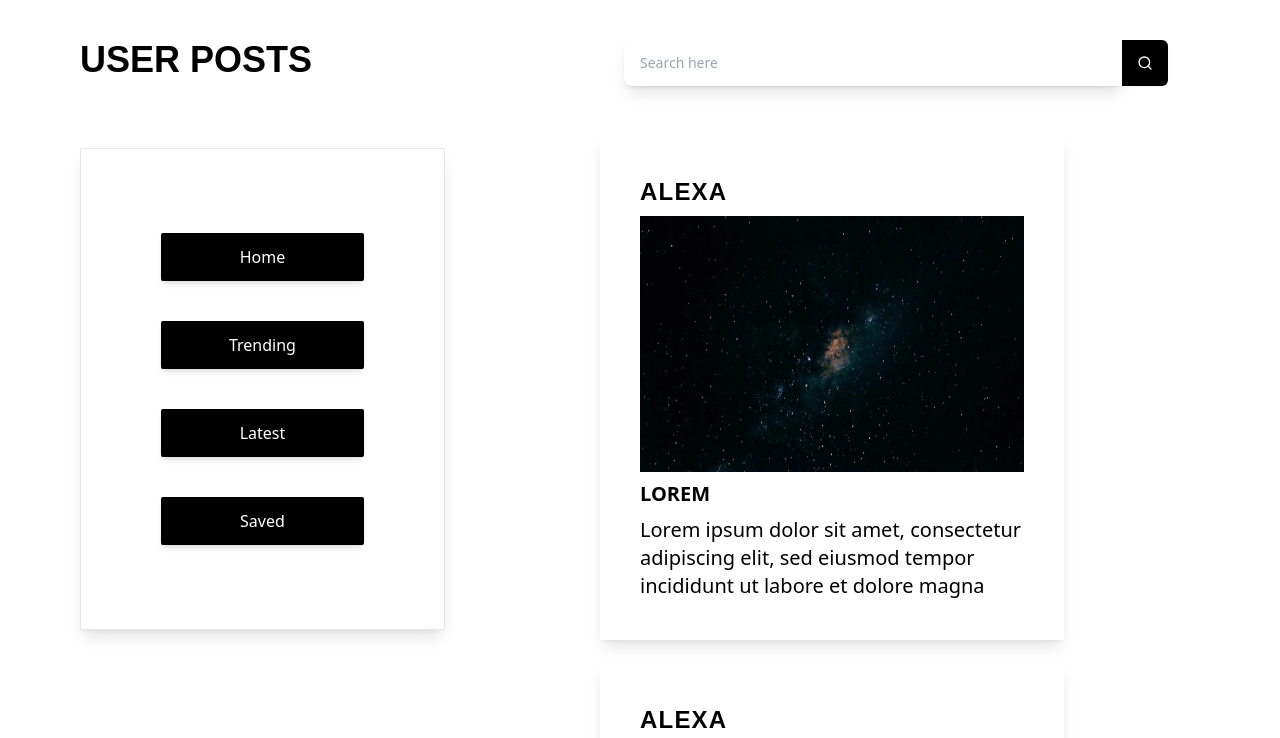
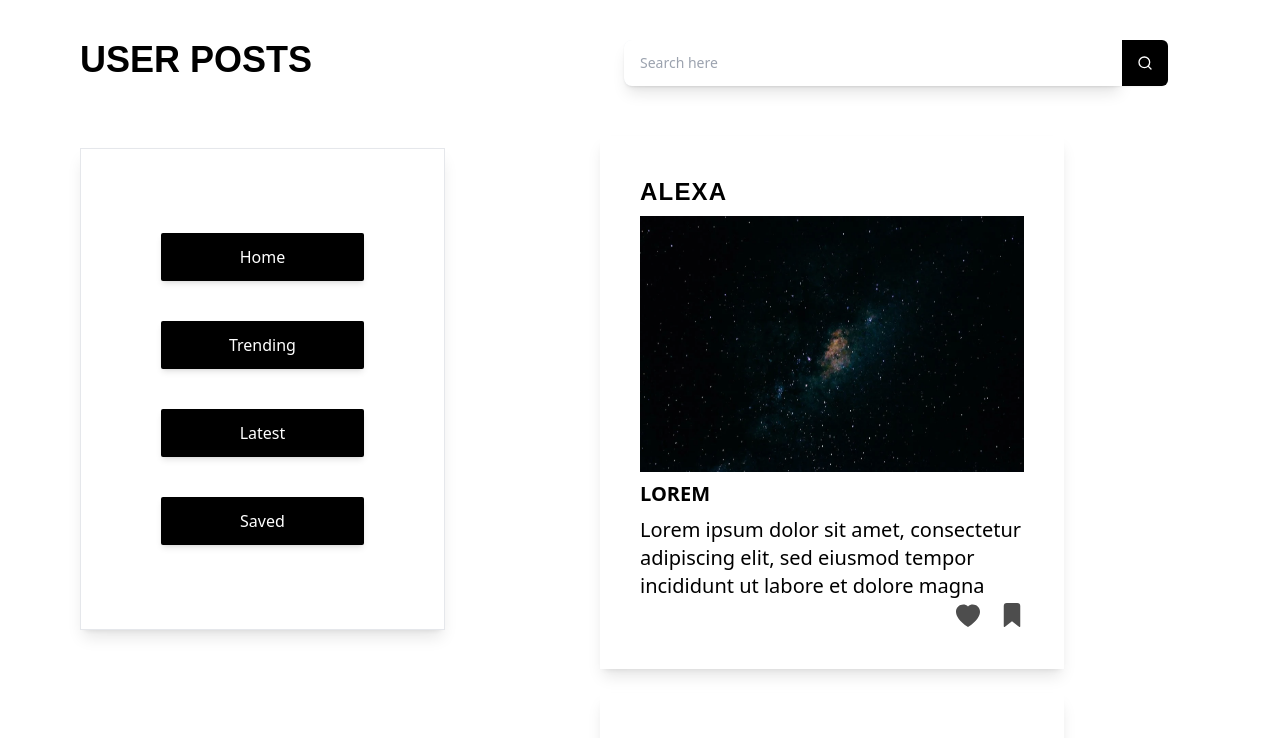
Before and after one commit to kalviumcommunity/S50_Musthafa_Capstone_COSMOS, a React (Vite) app in the folder ClientCosmos/: page /userPosts in a window 1280 px wide. Shown: the top 738 px of the page. Built offline with nearby package versions, Linux system fonts and the light colour scheme.

Commit message:
likes and save button added

```diff
--- a/ClientCosmos/src/components/UserPosts.jsx
+++ b/ClientCosmos/src/components/UserPosts.jsx
@@ -99,7 +99,37 @@ function UserPosts() {
               <p className="line-clamp-3 text-xl w-96 font-light mt-2">
                 {post.content}
               </p>
+              <div className="flex items-center gap-5 justify-end">
+                <label className="ui-bookmark">
+                  <input type="checkbox" />
+                  <div className="bookmark -z-50">
+                    <svg
+                      viewBox="0 0 16 16"
+                      style={{ marginTop: "4px" }}
+                      className="bi bi-heart-fill mt-10"
+                      height="25"
+                      width="25"
+                      xmlns="http://www.w3.org/2000/svg"
+                    >
+                      <path
+                        d="M8 1.314C12.438-3.248 23.534 4.735 8 15-7.534 4.736 3.562-3.248 8 1.314"
+                        fill-rule="evenodd"
+                      ></path>
+                    </svg>
+                  </div>
+                </label>
 
+                <label className="custom-container">
+                  <input type="checkbox" />
+                  <div className="custom-bookmark -z-50">
+                    <svg viewBox="0 0 32 32">
+                      <g>
+                        <path d="M27 4v27a1 1 0 0 1-1.625.781L16 24.281l-9.375 7.5A1 1 0 0 1 5 31V4a4 4 0 0 1 4-4h14a4 4 0 0 1 4 4z"></path>
+                      </g>
+                    </svg>
+                  </div>
+                </label>
+              </div>
             </div>
           ))}
         </div>
--- a/ClientCosmos/src/index.css
+++ b/ClientCosmos/src/index.css
@@ -5,3 +5,388 @@
 .font-poppins {
   font-family: "Poppins", sans-serif;
 }
+
+.ui-bookmark {
+  --icon-size: 24px;
+  --icon-secondary-color: rgb(77, 77, 77);
+  --icon-hover-color: rgb(97, 97, 97);
+  --icon-primary-color: rgb(252, 54, 54);
+  --icon-circle-border: 1px solid var(--icon-primary-color);
+  --icon-circle-size: 35px;
+  --icon-anmt-duration: 0.3s;
+}
+
+.ui-bookmark input {
+  -webkit-appearance: none;
+  -moz-appearance: none;
+  appearance: none;
+  display: none;
+}
+
+.ui-bookmark .bookmark {
+  width: var(--icon-size);
+  height: auto;
+  fill: var(--icon-secondary-color);
+  cursor: pointer;
+  -webkit-transition: 0.2s;
+  -o-transition: 0.2s;
+  transition: 0.2s;
+  display: -webkit-box;
+  display: -ms-flexbox;
+  display: flex;
+  -webkit-box-pack: center;
+  -ms-flex-pack: center;
+  justify-content: center;
+  -webkit-box-align: center;
+  -ms-flex-align: center;
+  align-items: center;
+  position: relative;
+  -webkit-transform-origin: top;
+  -ms-transform-origin: top;
+  transform-origin: top;
+}
+
+.bookmark::after {
+  content: "";
+  position: absolute;
+  width: 10px;
+  height: 10px;
+  -webkit-box-shadow: 0 30px 0 -4px var(--icon-primary-color),
+    30px 0 0 -4px var(--icon-primary-color),
+    0 -30px 0 -4px var(--icon-primary-color),
+    -30px 0 0 -4px var(--icon-primary-color),
+    -22px 22px 0 -4px var(--icon-primary-color),
+    -22px -22px 0 -4px var(--icon-primary-color),
+    22px -22px 0 -4px var(--icon-primary-color),
+    22px 22px 0 -4px var(--icon-primary-color);
+  box-shadow: 0 30px 0 -4px var(--icon-primary-color),
+    30px 0 0 -4px var(--icon-primary-color),
+    0 -30px 0 -4px var(--icon-primary-color),
+    -30px 0 0 -4px var(--icon-primary-color),
+    -22px 22px 0 -4px var(--icon-primary-color),
+    -22px -22px 0 -4px var(--icon-primary-color),
+    22px -22px 0 -4px var(--icon-primary-color),
+    22px 22px 0 -4px var(--icon-primary-color);
+  border-radius: 50%;
+  -webkit-transform: scale(0);
+  -ms-transform: scale(0);
+  transform: scale(0);
+  padding: 1px;
+}
+
+.bookmark::before {
+  content: "";
+  position: absolute;
+  border-radius: 50%;
+  border: var(--icon-circle-border);
+  opacity: 0;
+}
+
+/* actions */
+
+.ui-bookmark:hover .bookmark {
+  fill: var(--icon-hover-color);
+}
+
+.ui-bookmark input:checked + .bookmark::after {
+  -webkit-animation: circles var(--icon-anmt-duration)
+    cubic-bezier(0.175, 0.885, 0.32, 1.275) forwards;
+  animation: circles var(--icon-anmt-duration)
+    cubic-bezier(0.175, 0.885, 0.32, 1.275) forwards;
+  -webkit-animation-delay: var(--icon-anmt-duration);
+  animation-delay: var(--icon-anmt-duration);
+}
+
+.ui-bookmark input:checked + .bookmark {
+  fill: var(--icon-primary-color);
+  -webkit-animation: bookmark var(--icon-anmt-duration) forwards;
+  animation: bookmark var(--icon-anmt-duration) forwards;
+  -webkit-transition-delay: 0.3s;
+  -o-transition-delay: 0.3s;
+  transition-delay: 0.3s;
+}
+
+.ui-bookmark input:checked + .bookmark::before {
+  -webkit-animation: circle var(--icon-anmt-duration)
+    cubic-bezier(0.175, 0.885, 0.32, 1.275) forwards;
+  animation: circle var(--icon-anmt-duration)
+    cubic-bezier(0.175, 0.885, 0.32, 1.275) forwards;
+  -webkit-animation-delay: var(--icon-anmt-duration);
+  animation-delay: var(--icon-anmt-duration);
+}
+
+
+
+@-webkit-keyframes bookmark {
+  50% {
+    -webkit-transform: scaleY(0.6);
+    transform: scaleY(0.6);
+  }
+
+  100% {
+    -webkit-transform: scaleY(1);
+    transform: scaleY(1);
+  }
+}
+
+@keyframes bookmark {
+  50% {
+    -webkit-transform: scaleY(0.6);
+    transform: scaleY(0.6);
+  }
+
+  100% {
+    -webkit-transform: scaleY(1);
+    transform: scaleY(1);
+  }
+}
+
+@-webkit-keyframes circle {
+  from {
+    width: 0;
+    height: 0;
+    opacity: 0;
+  }
+
+  90% {
+    width: var(--icon-circle-size);
+    height: var(--icon-circle-size);
+    opacity: 1;
+  }
+
+  to {
+    opacity: 0;
+  }
+}
+
+@keyframes circle {
+  from {
+    width: 0;
+    height: 0;
+    opacity: 0;
+  }
+
+  90% {
+    width: var(--icon-circle-size);
+    height: var(--icon-circle-size);
+    opacity: 1;
+  }
+
+  to {
+    opacity: 0;
+  }
+}
+
+@-webkit-keyframes circles {
+  from {
+    -webkit-transform: scale(0);
+    transform: scale(0);
+  }
+
+  40% {
+    opacity: 1;
+  }
+
+  to {
+    -webkit-transform: scale(0.8);
+    transform: scale(0.8);
+    opacity: 0;
+  }
+}
+
+@keyframes circles {
+  from {
+    -webkit-transform: scale(0);
+    transform: scale(0);
+  }
+
+  40% {
+    opacity: 1;
+  }
+
+  to {
+    -webkit-transform: scale(0.8);
+    transform: scale(0.8);
+    opacity: 0;
+  }
+}
+
+
+
+.container {
+  --color: #a5a5b0;
+  --size: 30px;
+  display: flex;
+  justify-content: center;
+  align-items: center;
+  position: relative;
+  cursor: pointer;
+  font-size: var(--size);
+  user-select: none;
+  fill: var(--color);
+}
+
+.container .save-regular {
+  position: absolute;
+  animation: keyframes-fill .5s;
+  transform-origin: top;
+}
+
+.container .save-solid {
+  position: absolute;
+  animation: keyframes-fill .5s;
+  display: none;
+  transform-origin: top;
+}
+
+/* ------ On check event ------ */
+.container input:checked ~ .save-regular {
+  display: none;
+}
+
+.container input:checked ~ .save-solid {
+  display: block;
+}
+
+/* ------ Hide the default checkbox ------ */
+.container input {
+  position: absolute;
+  opacity: 0;
+  cursor: pointer;
+  height: 0;
+  width: 0;
+}
+
+/* ------ Animation ------ */
+@keyframes keyframes-fill {
+  0% {
+    transform: scale(0);
+    opacity: 0;
+  }
+
+  50% {
+    transform: scaleY(1.2);
+  }
+}
+
+
+
+/* SAVE  */
+
+
+.custom-container {
+  --icon-size: 24px;
+  --icon-secondary-color: rgb(77, 77, 77);
+  --icon-hover-color: rgb(97, 97, 97);
+  --icon-primary-color: gold;
+  --icon-circle-border: 1px solid var(--icon-primary-color);
+  --icon-circle-size: 35px;
+  --icon-anmt-duration: 0.3s;
+}
+
+.custom-container input {
+  -webkit-appearance: none;
+  -moz-appearance: none;
+  appearance: none;
+  display: none;
+}
+
+.custom-container .custom-bookmark {
+  width: var(--icon-size);
+  height: auto;
+  fill: var(--icon-secondary-color);
+  cursor: pointer;
+  transition: 0.2s;
+  display: flex;
+  justify-content: center;
+  align-items: center;
+  position: relative;
+  transform-origin: top;
+}
+
+.custom-bookmark::after {
+  content: "";
+  position: absolute;
+  width: 10px;
+  height: 10px;
+  box-shadow: 0 30px 0 -4px var(--icon-primary-color),
+    30px 0 0 -4px var(--icon-primary-color),
+    0 -30px 0 -4px var(--icon-primary-color),
+    -30px 0 0 -4px var(--icon-primary-color),
+    -22px 22px 0 -4px var(--icon-primary-color),
+    -22px -22px 0 -4px var(--icon-primary-color),
+    22px -22px 0 -4px var(--icon-primary-color),
+    22px 22px 0 -4px var(--icon-primary-color);
+  border-radius: 50%;
+  transform: scale(0);
+}
+
+.custom-bookmark::before {
+  content: "";
+  position: absolute;
+  border-radius: 50%;
+  border: var(--icon-circle-border);
+  opacity: 0;
+}
+
+/* actions */
+
+.custom-container:hover .custom-bookmark {
+  fill: var(--icon-hover-color);
+}
+
+.custom-container input:checked + .custom-bookmark::after {
+  animation: circles var(--icon-anmt-duration)
+    cubic-bezier(0.175, 0.885, 0.32, 1.275) forwards;
+  animation-delay: var(--icon-anmt-duration);
+}
+
+.custom-container input:checked + .custom-bookmark {
+  fill: var(--icon-primary-color);
+  animation: bookmark var(--icon-anmt-duration) forwards;
+  transition-delay: 0.3s;
+}
+
+.custom-container input:checked + .custom-bookmark::before {
+  animation: circle var(--icon-anmt-duration)
+    cubic-bezier(0.175, 0.885, 0.32, 1.275) forwards;
+  animation-delay: var(--icon-anmt-duration);
+}
+
+@keyframes bookmark {
+  50% {
+    transform: scaleY(0.6);
+  }
+  100% {
+    transform: scaleY(1);
+  }
+}
+
+@keyframes circle {
+  from {
+    width: 0;
+    height: 0;
+    opacity: 0;
+  }
+  90% {
+    width: var(--icon-circle-size);
+    height: var(--icon-circle-size);
+    opacity: 1;
+  }
+  to {
+    opacity: 0;
+  }
+}
+
+@keyframes circles {
+  from {
+    transform: scale(0);
+  }
+  40% {
+    opacity: 1;
+  }
+  to {
+    transform: scale(0.8);
+    opacity: 0;
+  }
+}
```
